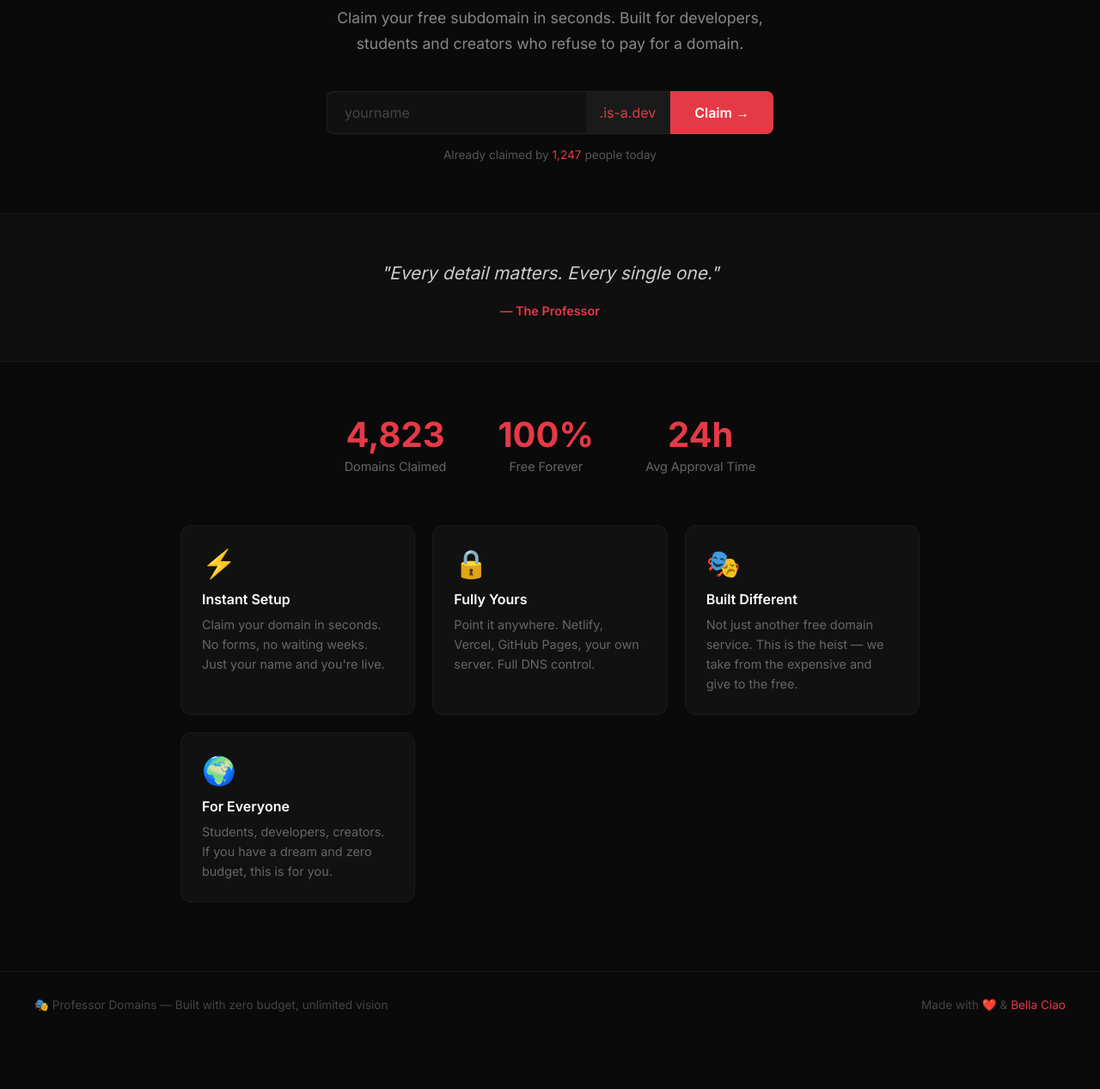
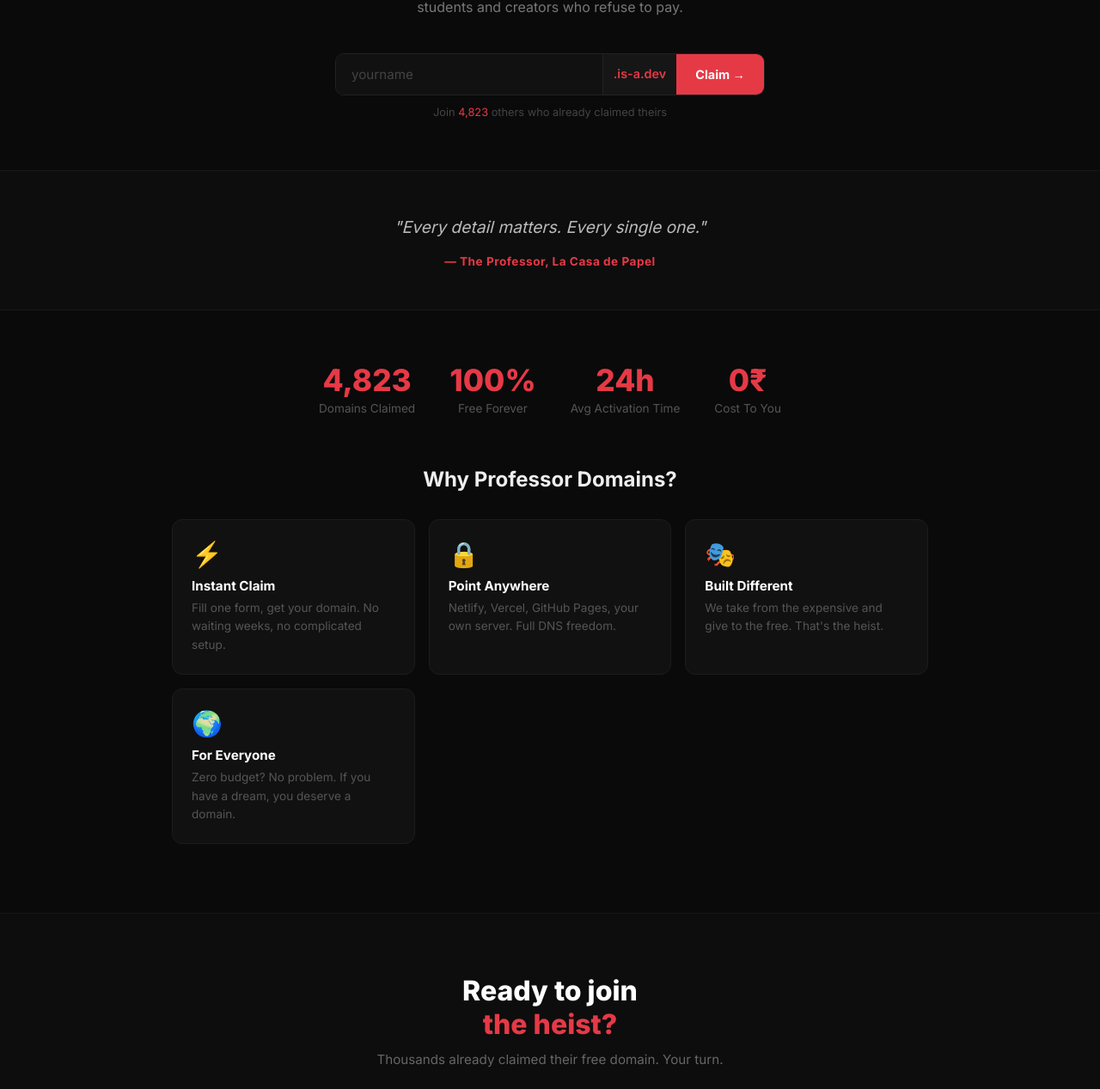
Before and after one commit to profx-ctrl/professor-domains, a website: page public/index.html in a window 1280 px wide. Shown: the part 495-1762 px from the top of the page at 86% size. Before the commit the page ends 1702 px from the top, so only its background shows below. Drawn offline with nearby package versions, Linux system fonts and the light colour scheme; no server answers.

Commit message:
🎭 Complete redesign — fixed UI, live counter, mobile responsive

```diff
--- a/public/index.html
+++ b/public/index.html
@@ -3,226 +3,308 @@
 <head>
   <meta charset="UTF-8">
   <meta name="viewport" content="width=device-width, initial-scale=1.0">
-  <title>Professor Domains — Claim Your Free Domain</title>
+  <title>Professor Domains — Free Subdomains For Everyone</title>
+  <script src="https://cdn.jsdelivr.net/npm/@supabase/supabase-js@2"></script>
   <style>
-    @import url('https://fonts.googleapis.com/css2?family=Inter:wght@400;500;600;700&display=swap');
+    @import url('https://fonts.googleapis.com/css2?family=Inter:wght@400;500;600;700;800&display=swap');
     * { margin: 0; padding: 0; box-sizing: border-box; }
     body {
       background: #0a0a0a;
       color: #fff;
       font-family: 'Inter', sans-serif;
       min-height: 100vh;
+      overflow-x: hidden;
     }
+    a { text-decoration: none; }
+
+    /* NAV */
     nav {
       display: flex;
       justify-content: space-between;
       align-items: center;
-      padding: 20px 40px;
+      padding: 18px 40px;
       border-bottom: 1px solid #1a1a1a;
+      position: sticky;
+      top: 0;
+      background: #0a0a0aee;
+      backdrop-filter: blur(10px);
+      z-index: 100;
     }
     .logo {
+      font-size: 1.2rem;
+      font-weight: 800;
+      color: #e63946;
       display: flex;
       align-items: center;
-      gap: 10px;
-      font-size: 1.2rem;
-      font-weight: 700;
-      color: #e63946;
+      gap: 8px;
     }
-    .nav-links a {
-      color: #aaa;
-      text-decoration: none;
-      margin-left: 24px;
-      font-size: 0.9rem;
-      transition: color 0.2s;
+    .nav-btn {
+      background: #e63946;
+      color: #fff;
+      padding: 8px 20px;
+      border-radius: 8px;
+      font-size: 0.85rem;
+      font-weight: 600;
+      transition: background 0.2s;
     }
-    .nav-links a:hover { color: #fff; }
+    .nav-btn:hover { background: #c1121f; }
+
+    /* HERO */
     .hero {
       display: flex;
       flex-direction: column;
       align-items: center;
-      justify-content: center;
       text-align: center;
-      padding: 100px 20px 60px;
+      padding: 80px 20px 60px;
     }
     .mask-icon {
-      font-size: 90px;
-      margin-bottom: 24px;
+      font-size: 80px;
+      margin-bottom: 20px;
       animation: float 3s ease-in-out infinite;
+      display: block;
     }
     @keyframes float {
-      0%, 100% { transform: translateY(0); }
-      50% { transform: translateY(-10px); }
+      0%, 100% { transform: translateY(0px); }
+      50% { transform: translateY(-12px); }
     }
     .badge {
-      background: #e6394620;
+      background: #e6394615;
       color: #e63946;
-      border: 1px solid #e6394640;
-      padding: 6px 16px;
+      border: 1px solid #e6394635;
+      padding: 5px 14px;
       border-radius: 20px;
-      font-size: 0.8rem;
-      margin-bottom: 20px;
+      font-size: 0.78rem;
+      font-weight: 600;
+      margin-bottom: 24px;
+      display: inline-block;
     }
     h1 {
-      font-size: 3.5rem;
-      font-weight: 700;
-      line-height: 1.2;
-      margin-bottom: 20px;
+      font-size: clamp(2rem, 6vw, 3.5rem);
+      font-weight: 800;
+      line-height: 1.15;
+      margin-bottom: 16px;
+      max-width: 700px;
     }
     h1 span { color: #e63946; }
-    .subtitle {
-      color: #888;
-      font-size: 1.1rem;
-      max-width: 500px;
+    .hero-sub {
+      color: #777;
+      font-size: 1rem;
+      max-width: 460px;
       line-height: 1.7;
       margin-bottom: 40px;
     }
+
+    /* SEARCH */
+    .search-wrap {
+      width: 100%;
+      max-width: 500px;
+      margin-bottom: 12px;
+    }
     .search-box {
       display: flex;
-      gap: 0;
       width: 100%;
-      max-width: 520px;
-      margin-bottom: 16px;
+      border: 1px solid #222;
+      border-radius: 10px;
+      overflow: hidden;
     }
+    .search-box:focus-within { border-color: #e63946; }
     .search-box input {
       flex: 1;
       background: #111;
-      border: 1px solid #222;
-      border-right: none;
+      border: none;
       color: #fff;
-      padding: 14px 20px;
-      font-size: 1rem;
-      border-radius: 8px 0 0 8px;
+      padding: 14px 18px;
+      font-size: 0.95rem;
       outline: none;
       font-family: 'Inter', sans-serif;
+      min-width: 0;
     }
-    .search-box input:focus { border-color: #e63946; }
     .search-box input::placeholder { color: #444; }
-    .suffix {
-      background: #1a1a1a;
-      border: 1px solid #222;
-      border-left: none;
+    .search-suffix {
+      background: #161616;
       color: #e63946;
-      padding: 14px 16px;
-      font-size: 1rem;
-      display: flex;
-      align-items: center;
+      padding: 14px 12px;
+      font-size: 0.9rem;
+      font-weight: 600;
+      white-space: nowrap;
+      border-left: 1px solid #222;
     }
     .search-box button {
       background: #e63946;
       color: #fff;
       border: none;
-      padding: 14px 28px;
-      font-size: 1rem;
-      font-weight: 600;
-      border-radius: 0 8px 8px 0;
+      padding: 14px 22px;
+      font-size: 0.9rem;
+      font-weight: 700;
       cursor: pointer;
       font-family: 'Inter', sans-serif;
       transition: background 0.2s;
+      white-space: nowrap;
     }
     .search-box button:hover { background: #c1121f; }
-    .hint { color: #555; font-size: 0.85rem; }
-    .hint span { color: #e63946; }
+    .search-hint {
+      color: #444;
+      font-size: 0.8rem;
+      text-align: center;
+    }
+    .search-hint span { color: #e63946; }
+
+    /* QUOTE */
     .quote-section {
-      background: #0f0f0f;
-      border-top: 1px solid #1a1a1a;
-      border-bottom: 1px solid #1a1a1a;
-      padding: 50px 20px;
+      background: #0d0d0d;
+      border-top: 1px solid #181818;
+      border-bottom: 1px solid #181818;
+      padding: 48px 20px;
       text-align: center;
     }
     .quote-text {
-      font-size: 1.3rem;
-      color: #ccc;
+      font-size: 1.2rem;
+      color: #bbb;
       font-style: italic;
-      max-width: 600px;
-      margin: 0 auto 16px;
+      max-width: 580px;
+      margin: 0 auto 14px;
       line-height: 1.8;
-      transition: opacity 0.3s;
+      transition: opacity 0.3s ease;
     }
     .quote-author {
       color: #e63946;
-      font-weight: 600;
-      font-size: 0.9rem;
+      font-weight: 700;
+      font-size: 0.85rem;
+      letter-spacing: 0.5px;
     }
+
+    /* STATS */
     .stats {
       display: flex;
       justify-content: center;
-      gap: 60px;
+      flex-wrap: wrap;
+      gap: 40px;
       padding: 60px 20px;
       text-align: center;
     }
     .stat-number {
-      font-size: 2.5rem;
-      font-weight: 700;
+      font-size: 2.2rem;
+      font-weight: 800;
       color: #e63946;
     }
     .stat-label {
-      color: #666;
-      font-size: 0.9rem;
+      color: #555;
+      font-size: 0.85rem;
       margin-top: 4px;
+    }
+
+    /* FEATURES */
+    .features-section {
+      padding: 0 20px 80px;
+    }
+    .features-title {
+      text-align: center;
+      font-size: 1.5rem;
+      font-weight: 700;
+      margin-bottom: 32px;
+      color: #eee;
     }
     .features {
       display: grid;
-      grid-template-columns: repeat(auto-fit, minmax(250px, 1fr));
-      gap: 20px;
-      max-width: 900px;
+      grid-template-columns: repeat(auto-fit, minmax(220px, 1fr));
+      gap: 16px;
+      max-width: 880px;
       margin: 0 auto;
-      padding: 0 20px 80px;
     }
     .feature-card {
       background: #111;
-      border: 1px solid #1a1a1a;
+      border: 1px solid #1c1c1c;
       border-radius: 12px;
-      padding: 24px;
-      transition: border-color 0.2s;
+      padding: 22px;
+      transition: border-color 0.2s, transform 0.2s;
     }
-    .feature-card:hover { border-color: #e6394660; }
-    .feature-icon { font-size: 2rem; margin-bottom: 12px; }
-    .feature-title {
+    .feature-card:hover {
+      border-color: #e6394650;
+      transform: translateY(-2px);
+    }
+    .feature-icon { font-size: 1.8rem; margin-bottom: 10px; }
+    .feature-title { font-size: 0.95rem; font-weight: 700; margin-bottom: 6px; }
+    .feature-desc { color: #555; font-size: 0.85rem; line-height: 1.6; }
+
+    /* CTA */
+    .cta-section {
+      background: #0d0d0d;
+      border-top: 1px solid #181818;
+      padding: 70px 20px;
+      text-align: center;
+    }
+    .cta-section h2 {
+      font-size: 2rem;
+      font-weight: 800;
+      margin-bottom: 12px;
+    }
+    .cta-section h2 span { color: #e63946; }
+    .cta-section p {
+      color: #666;
+      margin-bottom: 28px;
+      font-size: 0.95rem;
+    }
+    .cta-btn {
+      display: inline-block;
+      background: #e63946;
+      color: #fff;
+      padding: 14px 36px;
+      border-radius: 10px;
+      font-weight: 700;
       font-size: 1rem;
-      font-weight: 600;
-      margin-bottom: 8px;
+      transition: background 0.2s;
     }
-    .feature-desc { color: #666; font-size: 0.9rem; line-height: 1.6; }
+    .cta-btn:hover { background: #c1121f; }
+
+    /* FOOTER */
     footer {
-      border-top: 1px solid #1a1a1a;
-      padding: 30px 40px;
+      border-top: 1px solid #161616;
+      padding: 24px 40px;
       display: flex;
       justify-content: space-between;
       align-items: center;
-      color: #444;
-      font-size: 0.85rem;
+      flex-wrap: wrap;
+      gap: 10px;
+      color: #333;
+      font-size: 0.82rem;
     }
     footer span { color: #e63946; }
+
+    /* MOBILE */
+    @media (max-width: 600px) {
+      nav { padding: 16px 20px; }
+      h1 { font-size: 2rem; }
+      .stats { gap: 24px; }
+      footer { padding: 20px; flex-direction: column; text-align: center; }
+    }
   </style>
 </head>
 <body>
 
   <nav>
     <div class="logo">🎭 Professor Domains</div>
-    <div class="nav-links">
-      <a href="#">Docs</a>
-      <a href="#">GitHub</a>
-      <a href="register.html" style="color:#e63946">Claim Free Domain</a>
-    </div>
+    <a class="nav-btn" href="register.html">Claim Free Domain</a>
   </nav>
 
   <section class="hero">
-    <div class="mask-icon">🎭</div>
-    <div class="badge">🔴 Free Forever — No Credit Card</div>
+    <span class="mask-icon">🎭</span>
+    <div class="badge">🔴 100% Free — No Credit Card — No Catch</div>
     <h1>Your Free Domain.<br><span>No Strings Attached.</span></h1>
-    <p class="subtitle">Claim your free subdomain in seconds. Built for developers, students and creators who refuse to pay for a domain.</p>
+    <p class="hero-sub">Claim your free subdomain in seconds. Built for developers, students and creators who refuse to pay.</p>
 
+    <div class="search-wrap">
       <div class="search-box">
-      <input type="text" id="domainInput" placeholder="yourname" />
-      <div class="suffix">.is-a.dev</div>
+        <input type="text" id="domainInput" placeholder="yourname" maxlength="50" />
+        <div class="search-suffix">.is-a.dev</div>
         <button onclick="checkDomain()">Claim →</button>
       </div>
-    <p class="hint">Already claimed by <span>1,247</span> people today</p>
+    </div>
+    <p class="search-hint">Join <span id="liveCount">4,823</span> others who already claimed theirs</p>
   </section>
 
   <section class="quote-section">
     <p class="quote-text" id="quote">"The best plans are the ones that leave nothing to chance."</p>
-    <p class="quote-author">— The Professor</p>
+    <p class="quote-author">— The Professor, La Casa de Papel</p>
   </section>
 
   <section class="stats">
@@ -236,39 +318,78 @@
     </div>
     <div>
       <div class="stat-number">24h</div>
-      <div class="stat-label">Avg Approval Time</div>
+      <div class="stat-label">Avg Activation Time</div>
+    </div>
+    <div>
+      <div class="stat-number">0₹</div>
+      <div class="stat-label">Cost To You</div>
     </div>
   </section>
 
-  <section class="features">
+  <section class="features-section">
+    <p class="features-title">Why Professor Domains?</p>
+    <div class="features">
       <div class="feature-card">
         <div class="feature-icon">⚡</div>
-      <div class="feature-title">Instant Setup</div>
-      <div class="feature-desc">Claim your domain in seconds. No forms, no waiting weeks. Just your name and you're live.</div>
+        <div class="feature-title">Instant Claim</div>
+        <div class="feature-desc">Fill one form, get your domain. No waiting weeks, no complicated setup.</div>
       </div>
       <div class="feature-card">
         <div class="feature-icon">🔒</div>
-      <div class="feature-title">Fully Yours</div>
-      <div class="feature-desc">Point it anywhere. Netlify, Vercel, GitHub Pages, your own server. Full DNS control.</div>
+        <div class="feature-title">Point Anywhere</div>
+        <div class="feature-desc">Netlify, Vercel, GitHub Pages, your own server. Full DNS freedom.</div>
       </div>
       <div class="feature-card">
         <div class="feature-icon">🎭</div>
         <div class="feature-title">Built Different</div>
-      <div class="feature-desc">Not just another free domain service. This is the heist — we take from the expensive and give to the free.</div>
+        <div class="feature-desc">We take from the expensive and give to the free. That's the heist.</div>
       </div>
       <div class="feature-card">
         <div class="feature-icon">🌍</div>
         <div class="feature-title">For Everyone</div>
-      <div class="feature-desc">Students, developers, creators. If you have a dream and zero budget, this is for you.</div>
+        <div class="feature-desc">Zero budget? No problem. If you have a dream, you deserve a domain.</div>
       </div>
+    </div>
+  </section>
+
+  <section class="cta-section">
+    <h2>Ready to join<br><span>the heist?</span></h2>
+    <p>Thousands already claimed their free domain. Your turn.</p>
+    <a class="cta-btn" href="register.html">🎭 Claim Your Free Domain</a>
   </section>
 
   <footer>
     <div>🎭 Professor Domains — Built with zero budget, unlimited vision</div>
-    <div>Made with ❤️ & <span>Bella Ciao</span></div>
+    <div>Made with ❤️ &amp; <span>Bella Ciao</span></div>
   </footer>
 
   <script>
+    const { createClient } = supabase;
+    const db = createClient(
+      'https://ksremotcyngdadfaakgk.supabase.co',
+      'sb_publishable_UvuTgI-fAeCv-Qz1dwtOTw_iTJJG0R0'
+    );
+
+    async function loadCount() {
+      const { count } = await db.from('domains').select('*', { count: 'exact', head: true });
+      const total = (count || 0) + 4823;
+      animateCount(total);
+      document.getElementById('liveCount').textContent = total.toLocaleString();
+    }
+
+    function animateCount(target) {
+      let count = 0;
+      const inc = Math.ceil(target / 80);
+      const el = document.getElementById('counter');
+      const timer = setInterval(() => {
+        count = Math.min(count + inc, target);
+        el.textContent = count.toLocaleString();
+        if (count >= target) clearInterval(timer);
+      }, 20);
+    }
+
+    loadCount();
+
     const quotes = [
       "The best plans are the ones that leave nothing to chance.",
       "Every detail matters. Every single one.",
@@ -276,33 +397,35 @@
       "Flexibility is the most important thing in any plan.",
       "The greater the risk, the greater the reward.",
       "They have the weapons. We have the intelligence.",
-      "Chaos is not our enemy. It is our greatest ally."
+      "Chaos is not our enemy. It is our greatest ally.",
+      "I have spent years planning this. Every move, every contingency.",
+      "The most dangerous person is the one with nothing to lose.",
+      "Every revolution needs its Professor."
     ];
 
     let q = 0;
+    const quoteEl = document.getElementById('quote');
     setInterval(() => {
+      quoteEl.style.opacity = 0;
+      setTimeout(() => {
         q = (q + 1) % quotes.length;
-      document.getElementById('quote').style.opacity = 0;
-      setTimeout(() => {
-        document.getElementById('quote').textContent = '"' + quotes[q] + '"';
-        document.getElementById('quote').style.opacity = 1;
+        quoteEl.textContent = '"' + quotes[q] + '"';
+        quoteEl.style.opacity = 1;
       }, 300);
     }, 4000);
 
-    let count = 0;
-    const target = 4823;
-    const inc = Math.ceil(target / 100);
-    const timer = setInterval(() => {
-      count = Math.min(count + inc, target);
-      document.getElementById('counter').textContent = count.toLocaleString();
-      if (count >= target) clearInterval(timer);
-    }, 20);
-
     function checkDomain() {
       const val = document.getElementById('domainInput').value.trim();
-      if (!val) return;
-      window.location.href = 'register.html?subdomain=' + val;
+      if (!val) {
+        document.getElementById('domainInput').focus();
+        return;
       }
+      window.location.href = 'register.html?subdomain=' + encodeURIComponent(val);
+    }
+
+    document.getElementById('domainInput').addEventListener('keydown', function(e) {
+      if (e.key === 'Enter') checkDomain();
+    });
   </script>
 
 </body>
```
Lines whose indentation alone changed are shown as unchanged.
